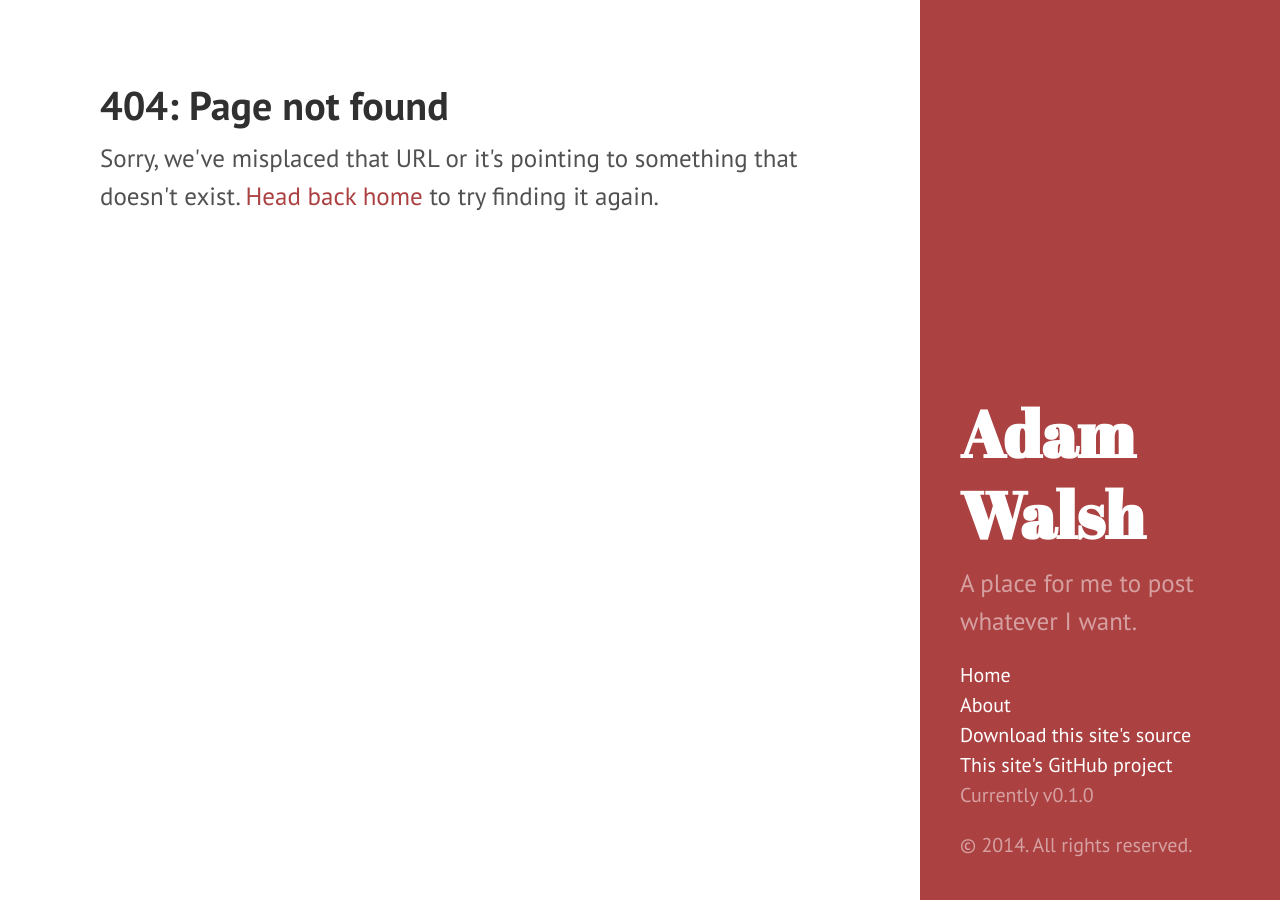
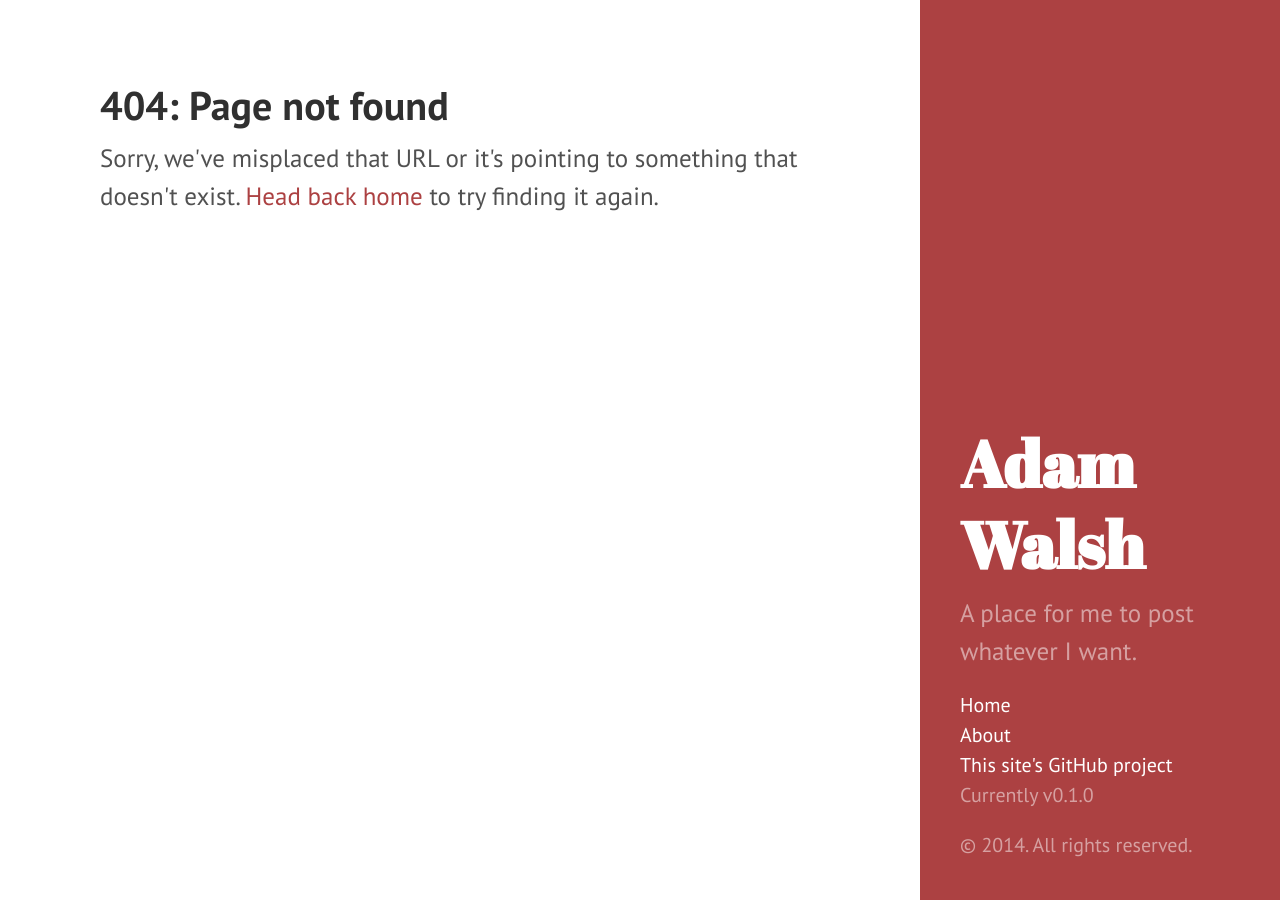
Before and after one commit to walshie4/walshie4.github.io, a Jekyll site: the page built from 404.html, in a window 1280 px wide. Built offline with Jekyll 4.4.1, drawn with Linux system fonts in a browser that asks for light colours; Markdown is read by kramdown in place of the engine named in the settings.

Commit message:
Got rid of link to download site's source from sidebar (didn't like it)

```diff
--- a/_includes/sidebar.html
+++ b/_includes/sidebar.html
@@ -26,7 +26,6 @@
         {% endif %}
       {% endfor %}
 
-      <li class="sidebar-nav-item"><a href="{{ site.github.repo }}/archive/v{{ site.version }}.zip">Download this site's source</a></li>
       <li class="sidebar-nav-item"><a href="{{ site.github.repo }}">This site's GitHub project</a></li>
       <li class="sidebar-nav-item">Currently v{{ site.version }}</li>
     </ul>
```
